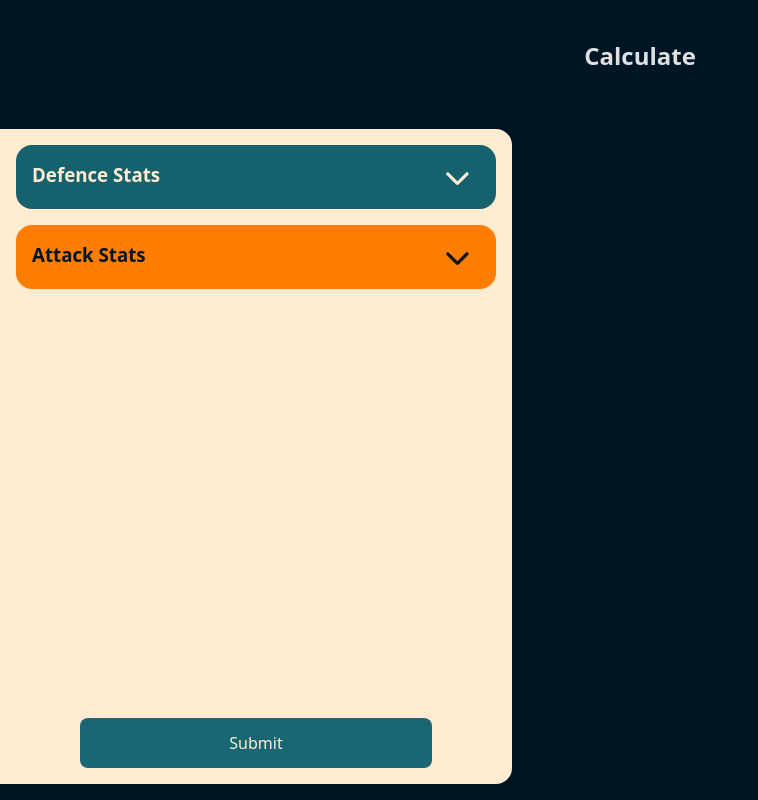
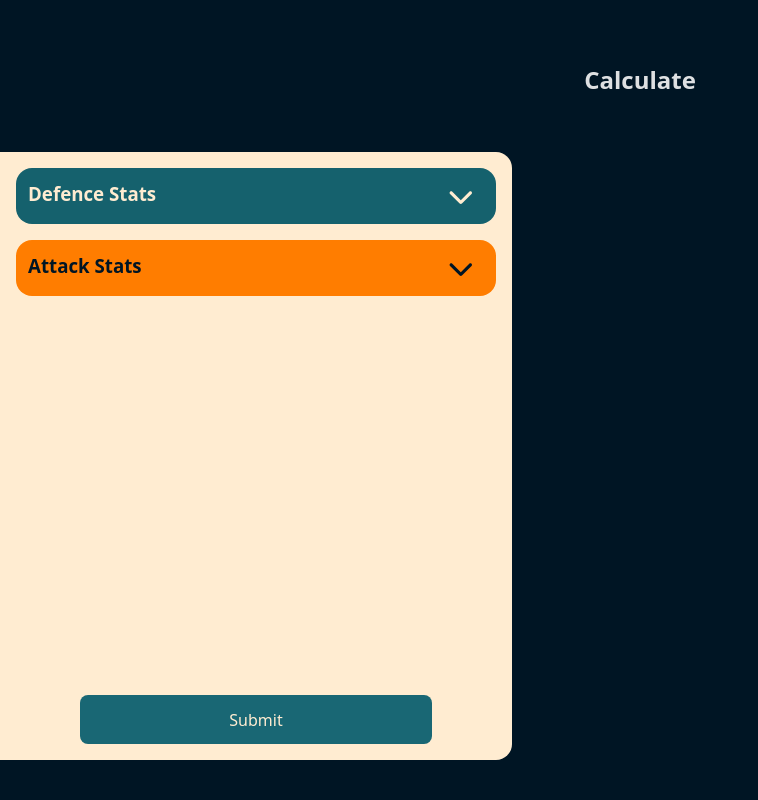
Before and after one commit to CaseyQWood/Mathhammer, a React (Vite) app: page / in a window 1280 px wide. Shown: the whole page, without its empty margins (0-758 px from the left). Built offline with nearby package versions, Linux system fonts and the light colour scheme.

Commit message:
minro style updates + clean up

```diff
--- a/src/components/dropDown/dropDown.module.css
+++ b/src/components/dropDown/dropDown.module.css
@@ -1,7 +1,7 @@
 .dropDown__wrapper {
   background-color: rgb(21, 97, 109);
   border-radius: 1rem;
-  padding: 1rem;
+  padding: 0.75rem;
   overflow: scroll;
 }
 
--- a/src/components/resultsBarChart/resultsBarChart.module.css
+++ b/src/components/resultsBarChart/resultsBarChart.module.css
@@ -12,6 +12,7 @@
   border-radius: 1rem;
   z-index: 20;
   overflow: scroll;
+  height: 90%;
 }
 
 .results__span {
@@ -42,6 +43,7 @@
     z-index: 1;
     width: 50%;
     margin: 0 auto;
+    height: 100%;
   }
 
   .resultsModal button {
--- a/src/components/routes/HomePage/homePage.module.css
+++ b/src/components/routes/HomePage/homePage.module.css
@@ -17,11 +17,13 @@
 .workspace {
   height: 100%;
   padding: 1rem 0;
+  max-height: 90%;
 }
 
 @media screen and (min-width: 768px) {
   .workspace {
     display: flex;
     flex-direction: row;
+    height: 80%;
   }
 }
--- a/src/components/unitForm/AttackInputs.tsx
+++ b/src/components/unitForm/AttackInputs.tsx
@@ -10,6 +10,7 @@ interface AttackStatsProps {
 }
 
 export default function AttackInputs({ index, attackStats, handleAttackChange }: AttackStatsProps) {
+    console.log("Attack Inputs: ", attackStats)
 
     return (
         <div className={style.attackingStats__wrapper}>
@@ -26,6 +27,7 @@ export default function AttackInputs({ index, attackStats, handleAttackChange }:
                 title='Attacks'
                 index={index}
                 stateKey="attacks"
+                valueObject={attackStats.damage}
                 handleChange={handleAttackChange}
             />
             <div className={style.weaponStats}>
@@ -57,7 +59,7 @@ export default function AttackInputs({ index, attackStats, handleAttackChange }:
             <VariableInputField
                 title='Damage'
                 index={index}
-                // value={attackStats.damage}
+                valueObject={attackStats.damage}
                 stateKey="damage"
                 handleChange={handleAttackChange}
             />
--- a/src/components/unitForm/UnitForm.tsx
+++ b/src/components/unitForm/UnitForm.tsx
@@ -23,7 +23,7 @@ interface UnitFormProps {
 }
 
 export default function UnitForm({ defenseStats, attackStats, modifiers, handleDefenseChange, handleAttackChange, handleModifiersChange, handleFormSubmit }: UnitFormProps) {
-
+    console.log("Unit Form: ", attackStats)
     return (
         <div className={style.unitForm__wrapper} >
             <div className={style.unitInputs__wrapper}>
--- a/src/components/unitForm/unitForm.module.css
+++ b/src/components/unitForm/unitForm.module.css
@@ -5,6 +5,10 @@
   height: 100%;
   padding: 1rem;
   overflow: scroll;
+}
+
+.unitForm__wrapper button {
+  margin-top: 1rem;
 }
 
 @media screen and (min-width: 768px) {
--- a/src/components/variableInputField/VariableInputField.tsx
+++ b/src/components/variableInputField/VariableInputField.tsx
@@ -4,12 +4,17 @@ import { useEffect, useState } from 'react'
 
 interface VariableInputFieldProps {
     index: number;
-    title: string
-    stateKey: string
+    title: string;
+    valueObject: {
+        variable: string;
+        value: number;
+    }
+    stateKey: string;
     handleChange: (index: number, key: string, value: boolean | number | null | { variable: string; value: boolean | number; }) => void
 }
 
-export default function VariableInputField({ index, title, stateKey, handleChange }: VariableInputFieldProps) {
+export default function VariableInputField({ index, title, valueObject, stateKey, handleChange }: VariableInputFieldProps) {
+    console.log("Value Object: ", valueObject)
     const options = [
         { key: crypto.randomUUID(), value: "0" },
         { key: crypto.randomUUID(), value: "D3" },
@@ -20,10 +25,7 @@ export default function VariableInputField({ index, title, stateKey, handleChang
         { key: crypto.randomUUID(), value: "3D6" },
 
     ]
-    const [value, setValue] = useState({
-        variable: "0",
-        value: 1
-    })
+    const [value, setValue] = useState(valueObject)
 
     const handleVariableChange = (
         newVal: string | null,
@@ -44,6 +46,10 @@ export default function VariableInputField({ index, title, stateKey, handleChang
             value: Number.isNaN(num) ? prev.value : num,
         }));
     };
+
+    useEffect(() => {
+        setValue(valueObject);
+    }, [valueObject]);
 
 
     useEffect(() => {
@@ -79,15 +85,15 @@ export default function VariableInputField({ index, title, stateKey, handleChang
                     size="md"
                     variant="outlined"
                     type="number"
-
                     onFocus={e => e.target.select()}
                     value={value.value}
                     onChange={(e) => {
+                        console.log("variable field INPUT: ", e)
                         handleValueChange(e)
                     }}
                     slotProps={{
                         input: {
-                            min: 1,
+                            min: 0,
                             max: 14,
                             step: 1,
                         },
--- a/src/utils/runSimulation.ts
+++ b/src/utils/runSimulation.ts
@@ -13,6 +13,7 @@ export async function runSimulation(
   defenseStats: DefenseStats,
   modifiers: Modifiers[]
 ): Promise<WoundTallies> {
+  console.log("Run Sim: ", attackStats);
   // creates an array of promises the length of model count for each unit type
   // sums all the damage from each modelType and adds to unitDamage
   const results: number[] = [];
```
Also changed, not shown: src/App.tsx (+0 -12 lines), src/components/routes/HomePage/HomePage.tsx (+7 -1 lines).
